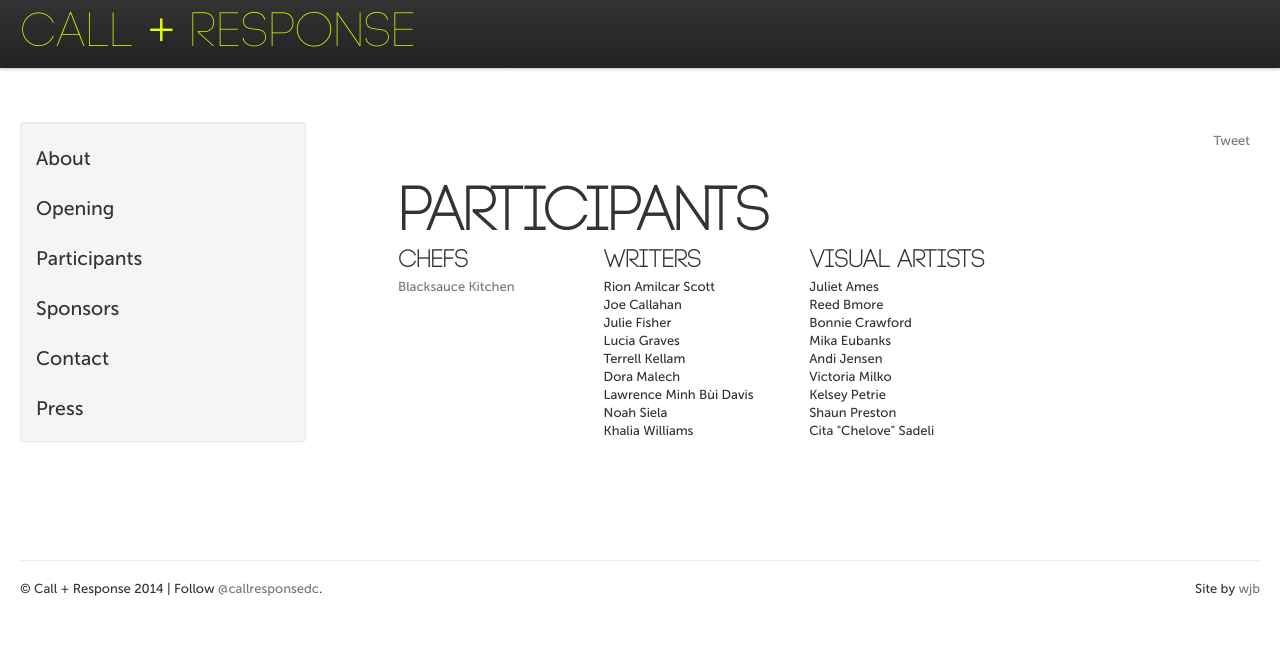
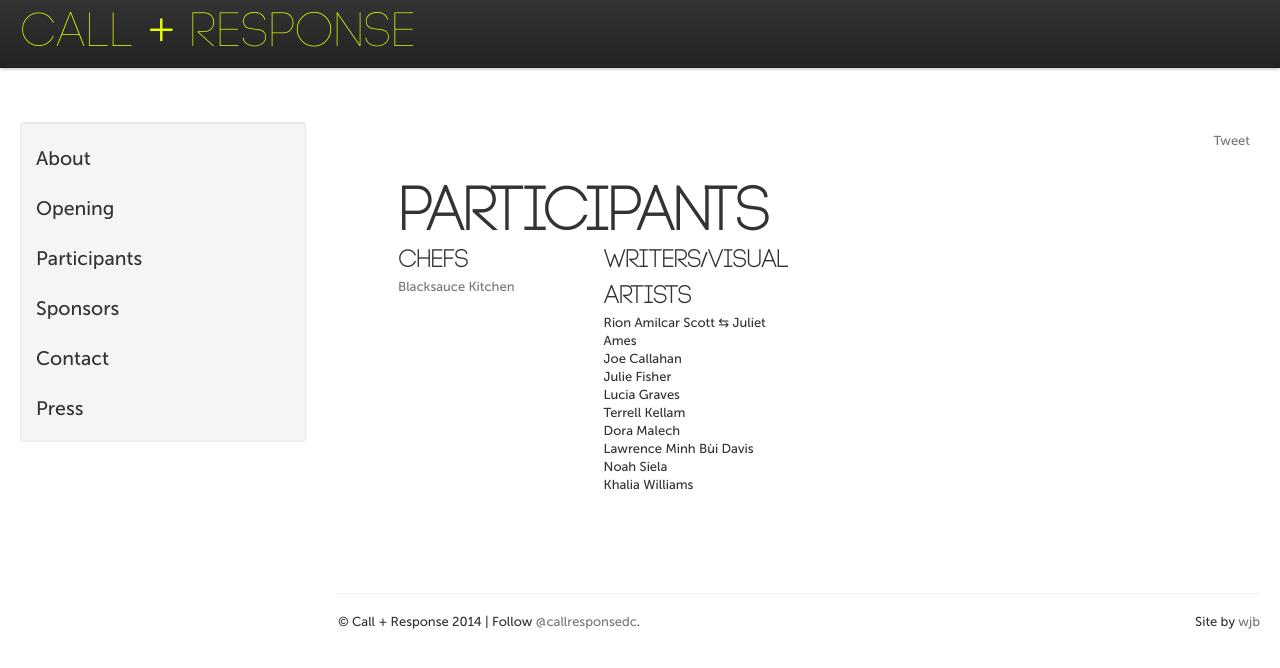
Before and after one commit to callandresponsedc/callandresponsedc, a Jekyll site: the page built from participants/index.html, in a window 1280 px wide. Shown: the top 668 px of the page. Built offline with Jekyll 4.4.1, drawn with Linux system fonts in a browser that asks for light colours; Markdown is read by kramdown in place of the engine named in the settings; comment, search, counter and statistics services are not loaded.

Commit message:
Update index.html

```diff
--- a/participants/index.html
+++ b/participants/index.html
@@ -15,10 +15,10 @@ title: Participants
     <h2>Chefs</h2>
     <a href="http://www.blacksaucekitchen.com/">Blacksauce Kitchen</a>
   </div>
-  <div class="span3 pull-center" id="writers">
-    <h2>Writers</h2>
+  <div class="span3 pull-center" id="writers/visual artists">
+    <h2>Writers/Visual Artists</h2>
     <ul class="no-bullet">
-      <li>Rion Amilcar Scott</li>
+      <li>Rion Amilcar Scott &#8646 Juliet Ames</li>
  <li>Joe Callahan</li>
  <li>Julie Fisher</li>
  <li>Lucia Graves</li>
@@ -30,20 +30,3 @@ title: Participants
     </ul>
   </div>
   <div class="span1 pull-center">
-
-  </div>
-  <div class="span3 pull-right" id="artists">
-    <h2>Visual Artists</h2>
-    <ul class="no-bullet">
-      <li>Juliet Ames</li>
-<li>Reed Bmore</li>
-<li>Bonnie Crawford</li>
-<li>Mika Eubanks</li>
-<li>Andi Jensen</li>
-<li>Victoria Milko</li>
-<li>Kelsey Petrie </li>
-<li>Shaun Preston</li>
-<li>Cita "Chelove" Sadeli</li>
-    </ul>
-  </div>
-</div>
```
